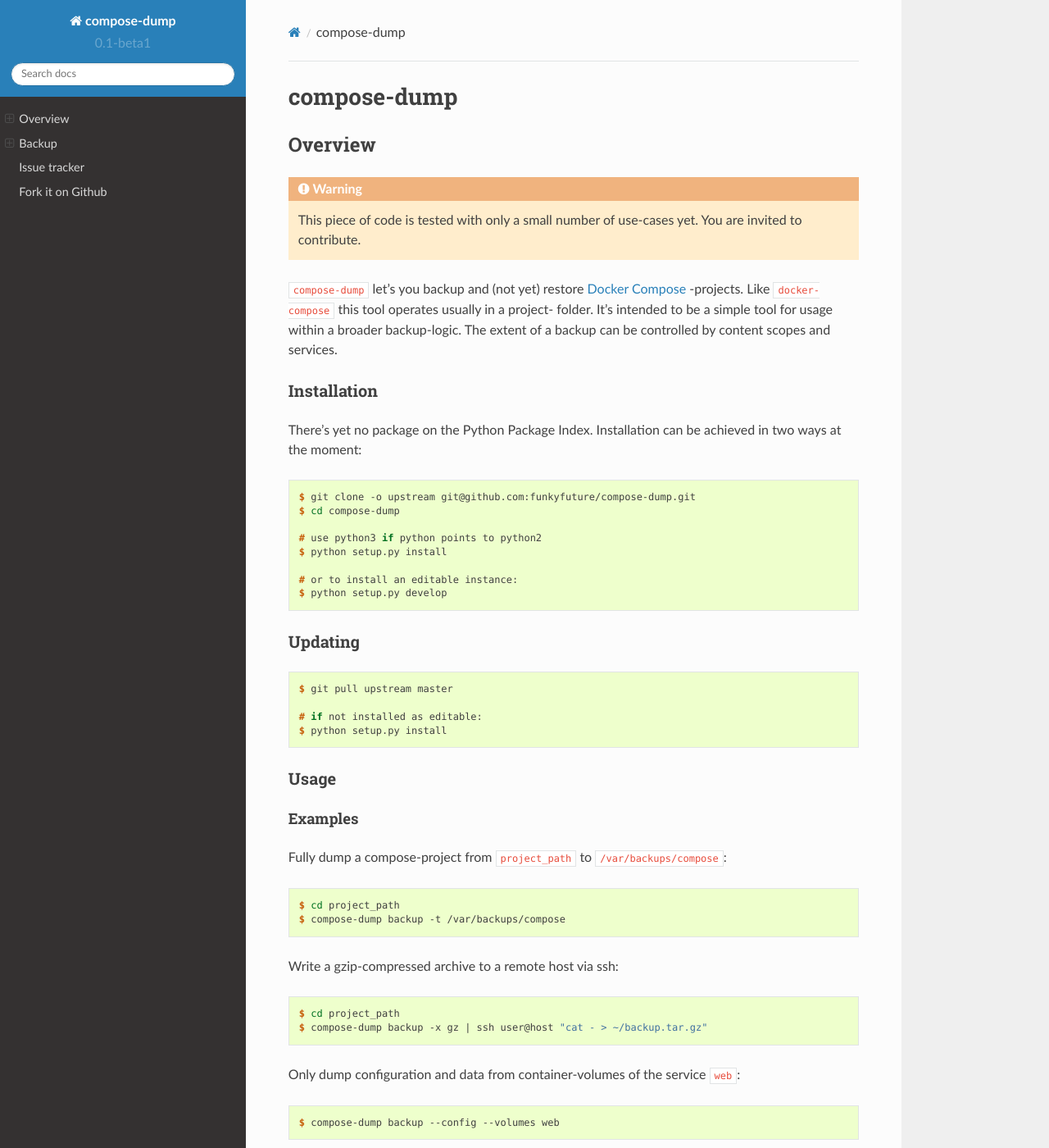
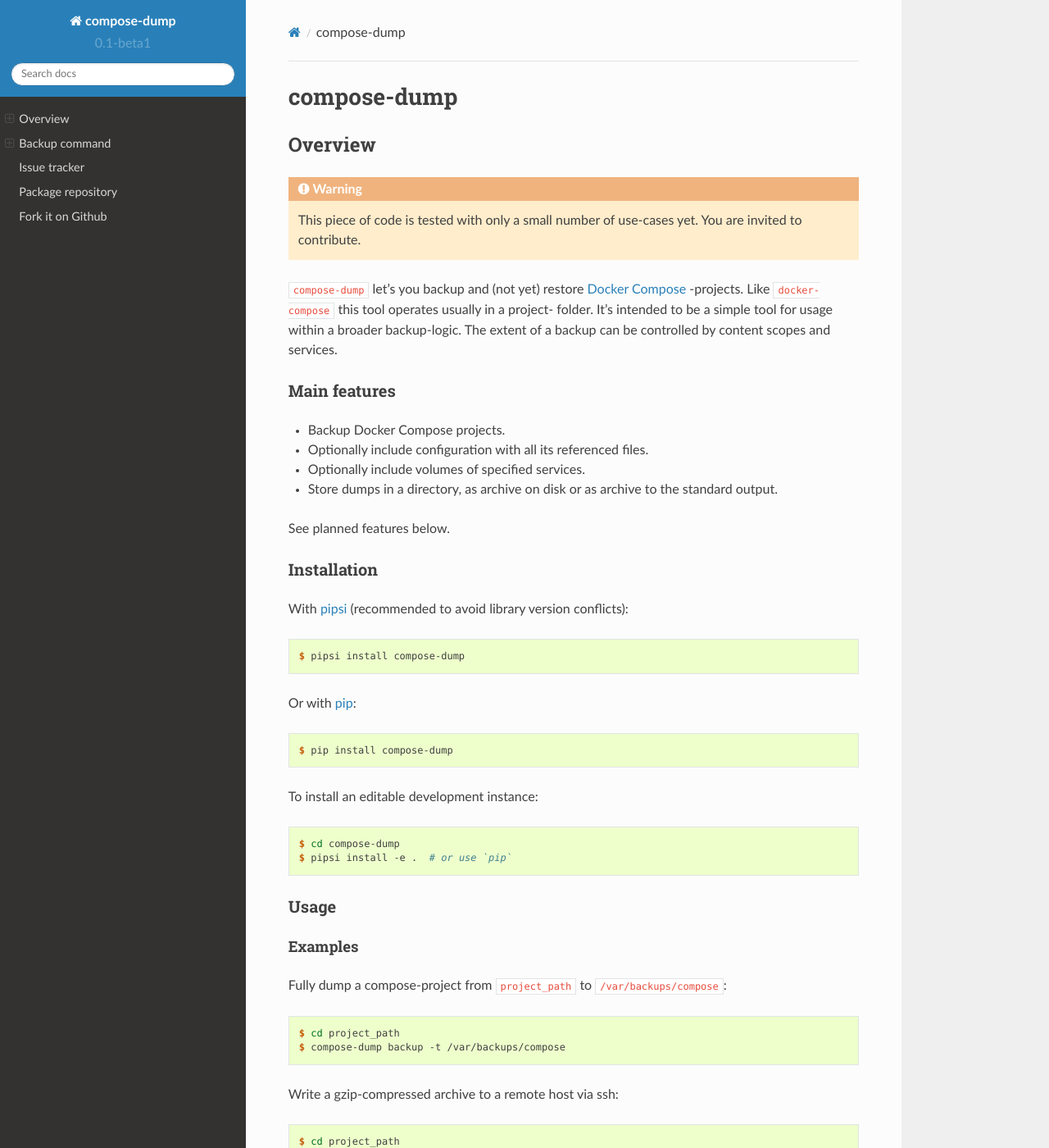
Before and after one commit to 3mb3dw0rk5/compose-dump, a Sphinx documentation site: the page built from docs/index.rst, in a window 1280 px wide and 1400 px high. Shown: the whole window at 82% size. Built offline with Sphinx 7.4.7 and the Read the Docs theme 2.0.0, drawn with Linux system fonts in a browser that asks for light colours; some of the changed text lies outside the part shown.

Commit message:
Documentation and package data updates

```diff
--- a/README.rst
+++ b/README.rst
@@ -13,32 +13,39 @@
 backup-logic. The extent of a backup can be controlled by content scopes and
 services.
 
+Main features
+-------------
+
+- Backup Docker Compose projects.
+- Optionally include configuration with all its referenced files.
+- Optionally include volumes of specified services.
+- Store dumps in a directory, as archive on disk or as archive to the standard
+  output.
+
+
+See planned features below.
+
 Installation
 ------------
 
-There's yet no package on the Python Package Index. Installation can be
-achieved in two ways at the moment:
+With `pipsi`_ (recommended to avoid library version conflicts):
 
 .. code-block:: console
 
-    $ git clone -o upstream git@github.com:funkyfuture/compose-dump.git
-    $ cd compose-dump
+    $ pipsi install compose-dump
 
-    # use python3 if python points to python2
-    $ python setup.py install
-
-    # or to install an editable instance:
-    $ python setup.py develop
-
-Updating
---------
+Or with `pip`_:
 
 .. code-block:: console
 
-    $ git pull upstream master
+    $ pip install compose-dump
 
-    # if not installed as editable:
-    $ python setup.py install
+To install an editable development instance:
+
+.. code-block:: console
+
+    $ cd compose-dump
+    $ pipsi install -e .  # or use `pip`
 
 Usage
 -----
@@ -140,12 +147,10 @@
 general
 ~~~~~~~
 
--  test against different versions of docker-compose
--  features list at the top of readme
--  make use of compose config hashes
--  support for tls options
--  maybe:
-  -  make use of mypy
+- test against different versions of docker-compose
+- make use of compose config hashes
+- docs: point to environment variables regarding tls config
+- make use of mypy
 
 backup
 ~~~~~~
@@ -174,3 +179,5 @@
 
 .. _`Docker Compose`: https://docs.docker.com/compose/
 .. _`file system path protocol`: https://www.python.org/dev/peps/pep-0519/
+.. _`pip`: https://packaging.python.org/installing/#use-pip-for-installing
+.. _`pipsi`: https://github.com/mitsuhiko/pipsi
--- a/docs/index.rst
+++ b/docs/index.rst
@@ -8,6 +8,7 @@
    overview
    backup
    Issue tracker <https://github.com/funkyfuture/compose-dump/issues>
+   Package repository <https://pypi.python.org/pypi/compose-dump>
    Fork it on Github <https://github.com/funkyfuture/compose-dump/fork>
 
 
```
Also changed, not shown: other parts of README.rst (+8 -8 lines), docs/backup.rst (+8 -7 lines), setup.py (+11 -8 lines), 1 other file.
